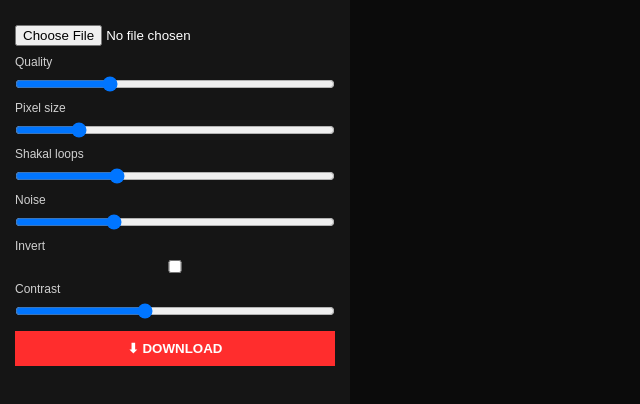
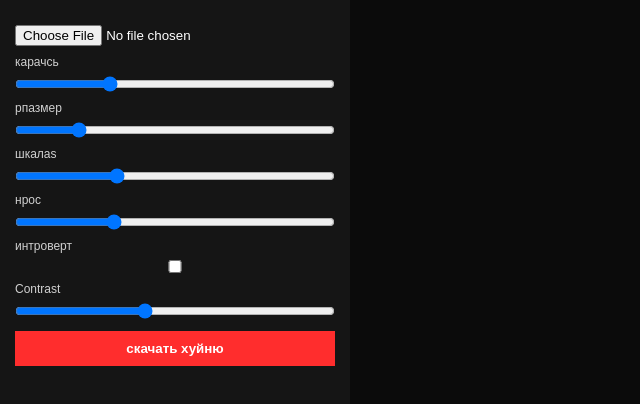
Before and after one commit to boss6742/shakalin, a plain HTML site: page index.html in a window 1280 px wide. Shown: the part 64-468 px from the top of the page, without its empty margins (0-640 px from the left). Drawn offline with Linux system fonts and the light colour scheme.

```diff
--- a/index.html
+++ b/index.html
@@ -55,25 +55,25 @@
 
 <input type="file" id="upload">
 
-<label>Quality</label>
+<label>карачсь</label>
 <input type="range" id="q" min="0.02" max="1" step="0.01" value="0.3">
 
-<label>Pixel size</label>
+<label>рпазмер</label>
 <input type="range" id="px" min="1" max="50" value="10">
 
-<label>Shakal loops</label>
+<label>шкалаs</label>
 <input type="range" id="loop" min="1" max="30" value="10">
 
-<label>Noise</label>
+<label>нрос</label>
 <input type="range" id="noise" min="0" max="100" value="30">
 
-<label>Invert</label>
+<label>интроверт</label>
 <input type="checkbox" id="inv">
 
 <label>Contrast</label>
 <input type="range" id="contrast" min="0.5" max="3" step="0.1" value="1.5">
 
-<button onclick="download()">⬇ DOWNLOAD</button>
+<button onclick="download()">скачать хуйню</button>
 </div>
 
 <canvas id="c"></canvas>
```
